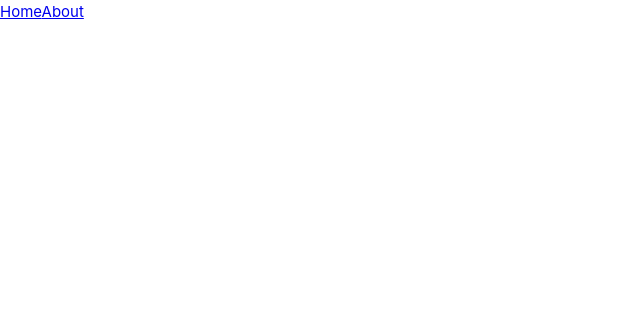
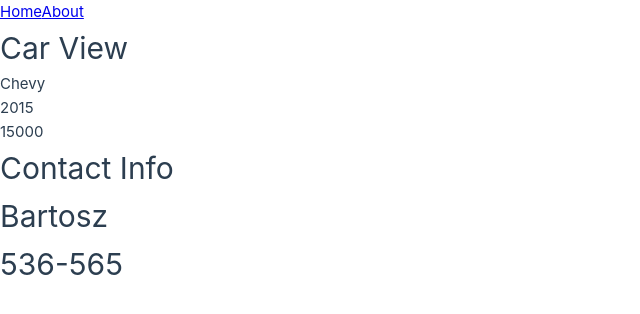
Before and after one commit to piechowiaq/vue-router, a Vue app: page /cars/1/contact in a window 1280 px wide. Before the commit this address had no page. Shown: the top 314 px of the page, without its empty margins (0-640 px from the left). Built offline with nearby package versions, Linux system fonts and the light colour scheme; the HTML template or start-up script is replaced by a standard one.

Commit message:
Implementing Contact Info

```diff
--- a/src/views/CarView.vue
+++ b/src/views/CarView.vue
@@ -1,7 +1,8 @@
 <script setup>
 
-import {useRoute} from "vue-router"
+import {useRoute, RouterView} from "vue-router"
 import cars from "../data/cars.json"
+
 
 const route = useRoute()
 
@@ -16,6 +17,8 @@
     <p>{{car.name}}</p>
     <p>{{car.year}}</p>
     <p>{{car.price}}</p>
+    <RouterView/>
+
   </div>
 </template>
 
--- /dev/null
+++ b/src/views/ContactView.vue
@@ -0,0 +1,27 @@
+<script setup>
+import {useRoute} from "vue-router"
+
+const route = useRoute()
+
+import cars from "../data/cars.json"
+
+const car = cars.find(car => car.id === parseInt(route.params.id))
+
+
+</script>
+
+<template>
+  <div>
+    <h1>
+      Contact Info
+      <p>{{car.contact.dealer}}</p>
+      <p>{{car.contact.number}}</p>
+    </h1>
+  </div>
+</template>
+
+
+
+<style scoped>
+
+</style>
```
Also changed, not shown: src/router/index.js (+8 -1 lines).
